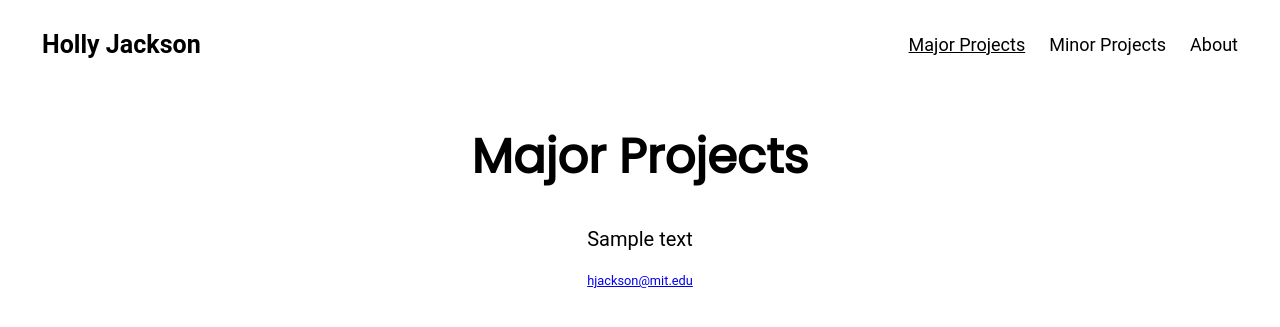
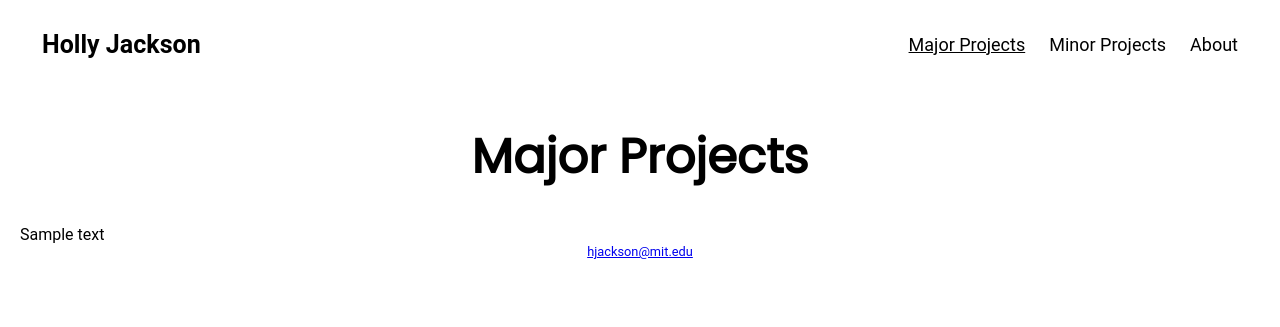
Before and after one commit to hollyjackson/hollyjackson.github.io, a Jekyll site: the page built from index.html, in a window 1280 px wide. Shown: the top 327 px of the page. Built offline with Jekyll 4.4.1, drawn with Linux system fonts in a browser that asks for light colours.

Commit message:
reformat

```diff
--- a/_layouts/page.html
+++ b/_layouts/page.html
@@ -1,9 +1,8 @@
 ---
 layout: default
-title: "Holly Jackson"
 ---
 
-<div class="blurb">
-  <h1>{{ page.title }}</h1>
-  <p>{{ content }}</p>
+<h1>{{ page.title }}</h1>
+<div class="container">
+  {{ content }}
 </div>
```
